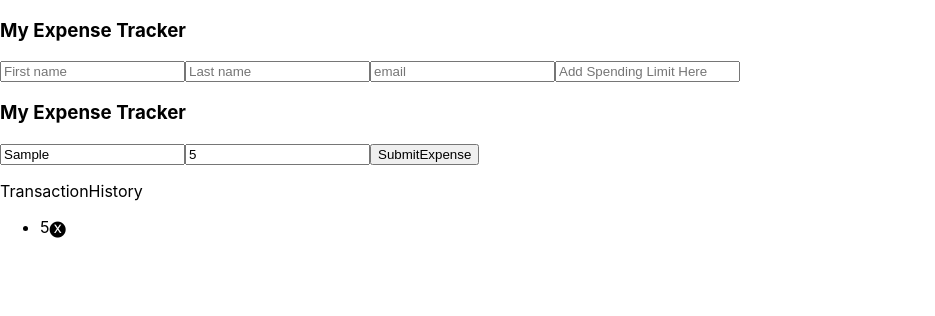
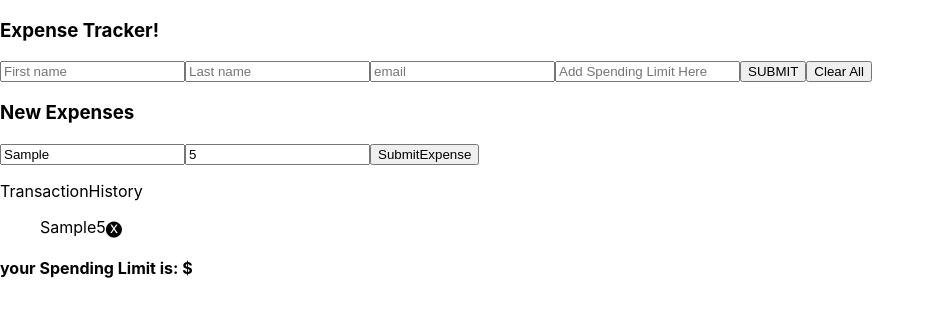
Before and after one commit to Lyndonna18/ga_js_finalproject, a React (Create React App) app: page /submit in a window 1280 px wide. Both pictures are taken after typing "Sample", "5" into the empty fields and a click on the button "SubmitExpense". Shown: the top 316 px of the page, without its empty margins (0-935 px from the left). Built offline with nearby package versions, Linux system fonts and the light colour scheme.

Commit message:
All but total function

```diff
--- a/src/App.css
+++ b/src/App.css
@@ -7,3 +7,6 @@
 .Line{
 
 }
+li{
+    list-style:none;
+}
--- a/src/App.js
+++ b/src/App.js
@@ -1,13 +1,14 @@
 import { useState } from 'react';
 import './App.css';
 import Homepage from './components/Homepage';
-import ExpensePage from './components/ExpensePage';
 import TransactionHistory from './components/TransactionsHistory';
 import { Routes, Route } from 'react-router-dom';
 import NewExpense from './components/NewExpense';
 
 
 function App() {
+  const[trackerName, setTrackerName] = useState("");
+  const[trackerLim, setTrackerLim] = useState("");
   const[firstName, setFirstName] = useState("");
   const[lastName, setLastName] = useState("");
   const[email, setEmail] = useState("");
@@ -18,36 +19,46 @@ function App() {
   const [total, setTotal] =useState("")
 
   const addToList = () => {
-    console.log(expense)
-    console.log(amount)
+    // console.log(expense)
+    // console.log(amount)
     const newList = [{name: expense, amt: amount}, ...actualList]
     console.log(newList)
     setActualList(newList)
   }
+
+  const clickButton = () => {
+    setTrackerName(firstName)
+    setTrackerLim(spendLim)
+}
   const removeButton= (item, index) => {
     setActualList(actualList.filter((task) => actualList.indexOf(task) !== index))
   }
 
   return (
     <div className="App">
-      <Homepage />
+      <Homepage trackerLimProp={trackerLim} setTrackerLimProp={setTrackerLim}
+      clickButtonFuncProp={clickButton}
+      trackerNameProp={trackerName} setTrackerNameProp={setTrackerName}
+      firstNameProp={firstName} setFirstNameProp={setFirstName}
+      lastNameProp={lastName} setLastNameProp={setLastName}
+      emailProp={email} setEmailProp={setEmail}
+      spendLimProp={spendLim} setSpendLimProp={setSpendLim}/>
 
-      <input type="text" name="firstName" value={firstName} placeholder="First name" onChange={(event) => {setFirstName(event.target.value)}}/>
-      <input type="text" name="lastName" value={lastName} placeholder="Last name" onChange={(event) => {setLastName(event.target.value)}}/>
-      <input type="text" name="email" value={email} placeholder="email" onChange={(event) => {setEmail(event.target.value)}}/>
-      <input type="number" name="spendLim" value={spendLim} placeholder="Add Spending Limit Here" onChange={(event) => {setSpendLim(event.target.value)}}/>
+
       {/* <Route path="/submit" element={<ExpensePage firstNameprop={setFirstName} spendLimprop={setSpendLim}/>}/> */}
 
       <div>
         <NewExpense expenseProp={expense} setExpenseProp={setExpense}
-        actualListProps={actualList} setActualListProp={setActualList}addToListFuncProp={addToList}
-        amountProp={amount}
-        setAmountProp={setAmount}/>
-        <TransactionHistory actualListProp={actualList}
-        setActualListProp={setActualList}
-        amountProp={amount}
-        setAmountProp={setAmount}
+        actualListProps={actualList} setActualListProp={setActualList}
+        addToListFuncProp={addToList}
+        amountProp={amount} setAmountProp={setAmount}/>
+
+        <TransactionHistory actualListProp={actualList} setActualListProp={setActualList}
+        amountProp={amount} setAmountProp={setAmount}
         removeButtonProp={removeButton}/>
+
+        <h4>{trackerName} your Spending Limit is: ${trackerLim}</h4>
+        {/* <h4>{trackerName}, you have {spendLim - total}</h4> */}
       </div>
 
 
--- a/src/components/ExpensePage.js
+++ /dev/null
@@ -1,6 +0,0 @@
-function ExpensePage(props){
-    return(
-        <div></div>
-    )
-}
-export default ExpensePage;
--- a/src/components/Homepage.js
+++ b/src/components/Homepage.js
@@ -1,6 +1,20 @@
-function Homepage(){
+function Homepage(props){
+
     return(
-        <h3> My Expense Tracker</h3>
+    <div className="Homepage">
+    <h3> {props.trackerNameProp} Expense Tracker!</h3>
+    <input type="text" name="firstName" value={props.firstNameProp} placeholder="First name" onChange={(event) => {props.setFirstNameProp(event.target.value)}}/>
+
+    <input type="text" name="lastName" value={props.lastNameProp} placeholder="Last name" onChange={(event) => {props.setLastNameProp(event.target.value)}}/>
+
+    <input type="text" name="email" value={props.emailProp} placeholder="email" onChange={(event) => {props.setEmailProp(event.target.value)}}/>
+
+    <input type="number" name="spendLim" value={props.spendLimProp} placeholder="Add Spending Limit Here" onChange={(event) => {props.setSpendLimProp(event.target.value)}}/>
+
+    <button onClick={()=>{props.clickButtonFuncProp()}}>SUBMIT</button>
+    <button onClick={()=>{}}>Clear All</button>
+
+      </div>
     )
 }
 
--- a/src/components/NewExpense.js
+++ b/src/components/NewExpense.js
@@ -1,7 +1,7 @@
 function NewExpense(props){
     return(
         <div>
-        <h3> My Expense Tracker</h3>
+        <h3> New Expenses </h3>
         <div className="NewExpense">
             <input type="text" value={props.expenseProp} placeholder="Add new Expenses here!" onChange={(event)=>{props.setExpenseProp(event.target.value)}}/>
             <input type="number" value={props.amountProp} placeholder="Add amount here!" onChange={(event)=>{props.setAmountProp(event.target.value)}}/>
--- a/src/components/TransactionsHistory.js
+++ b/src/components/TransactionsHistory.js
@@ -7,7 +7,7 @@ function TransactionHistory(props){
         return(
           <li key={index}>
 
-            {console.log(item.name)}
+            {item.name}
             {item.amt}
             <span onClick={(evt) => {props.removeButtonProp(evt, index)}}>🅧
               </span>
```
Also changed, not shown: src/components/SpendingLimit.js (added), 1 other file (tests, documents, lock files or other folders).
